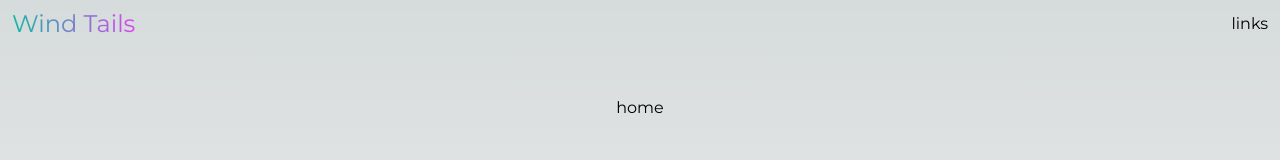
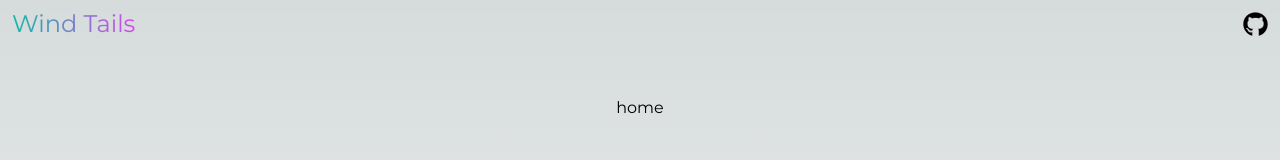
Before and after one commit to dcryptoniun/BrainLess-UI, a Next.js app: page / in a window 1280 px wide. Shown: the top 160 px of the page. Built offline with nearby package versions, Linux system fonts and the light colour scheme; a web font is replaced by a local one.

Commit message:
github link added

```diff
--- a/app/components/Navbar.js
+++ b/app/components/Navbar.js
@@ -1,5 +1,7 @@
 import { Bruno_Ace_SC } from "next/font/google";
 import Link from "next/link";
+import github from "../assets/github.svg";
+import Image from "next/image";
 
 const bruno = Bruno_Ace_SC({
   subsets: ["latin"],
@@ -17,7 +19,17 @@ export default function Navbar() {
         >
           <Link href="/">Wind Tails</Link>
         </div>
-        <div>links</div>
+        <div>
+          <Link href="https://github.com/dcryptoniun/Wind-Tails" target="blank">
+            <Image
+              width={25}
+              height={25}
+              src={github}
+              alt="github link"
+              className="invert dark:invert-0"
+            />
+          </Link>
+        </div>
       </div>
     </div>
   );
--- a/app/not-found.js
+++ /dev/null
@@ -1,8 +0,0 @@
-export default function NotFound() {
-  return (
-    <>
-      <h2>Not Found</h2>
-      <p>Could not find requested resource</p>
-    </>
-  );
-}
```
Also changed, not shown: app/assets/github.svg (added).
